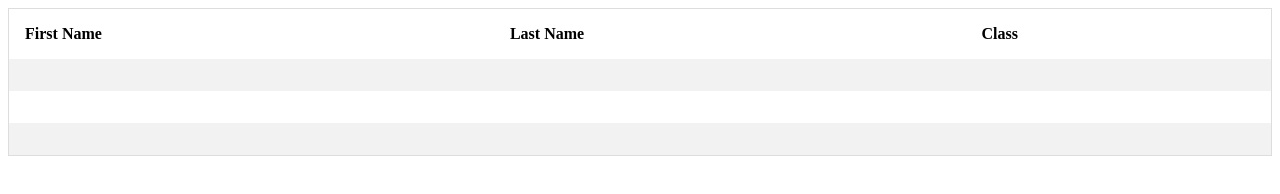
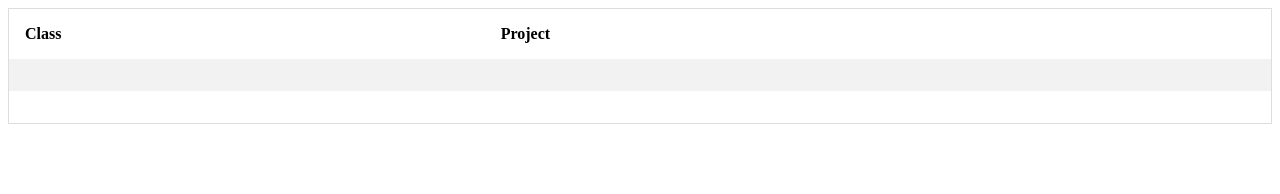
Before and after one commit to mali30/WebProgramming-Assignments, a plain HTML site: page future_assignments.html in a window 1280 px wide. Drawn offline with Linux system fonts and the light colour scheme.

Commit message:
updated zebra table

```diff
--- a/future_assignments.html
+++ b/future_assignments.html
@@ -30,9 +30,9 @@
 
     <table>
         <tr>
-            <th>First Name</th>
-            <th>Last Name</th>
             <th>Class</th>
+            <th>Project</th>
+
         </tr>
         <tr>
             <td></td>
@@ -44,11 +44,7 @@
             <td></td>
             <td></td>
         </tr>
-        <tr>
-            <td></td>
-            <td></td>
-            <td></td>
-        </tr>
+
     </table>
 
 </body>
```
